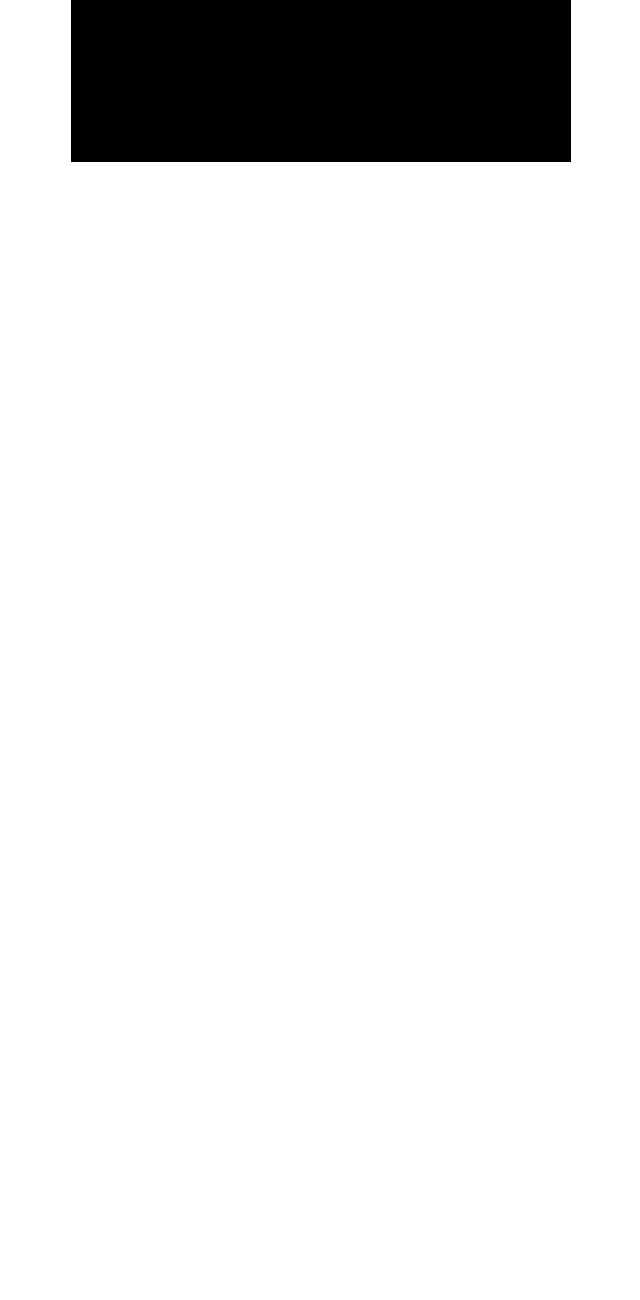
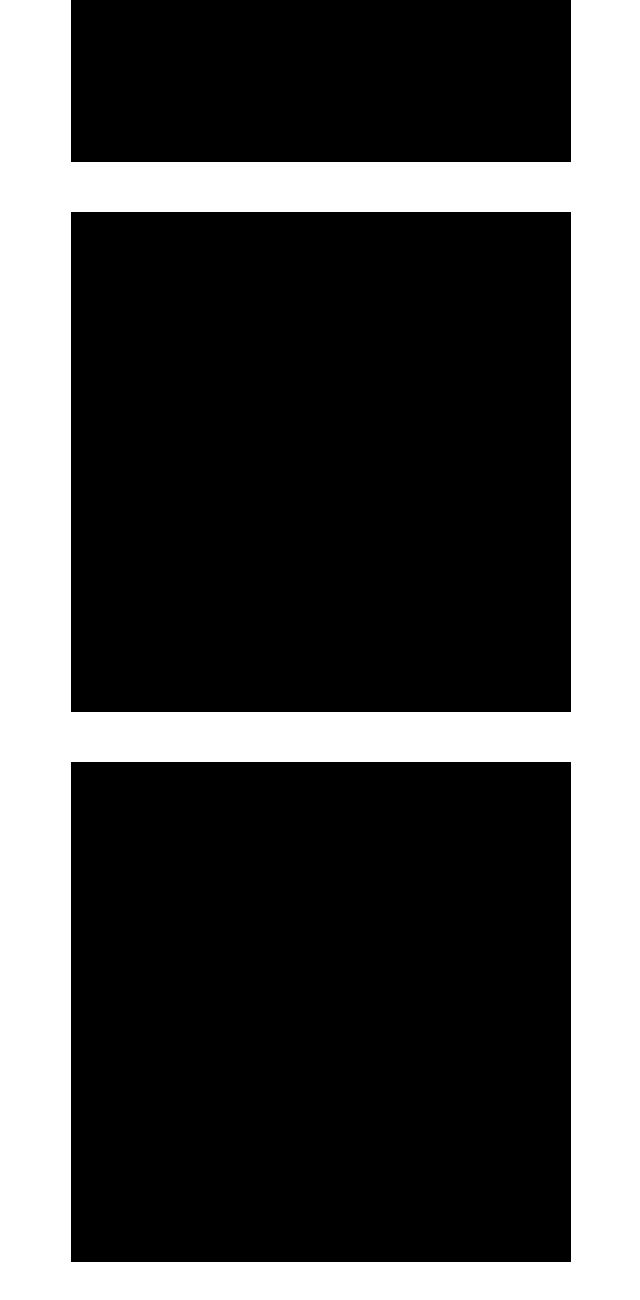
Before and after one commit to shennaichuan-dimo/learngit, a plain HTML site: page index.html in a window 1280 px wide. Shown: the part 388-1688 px from the top of the page, without its empty margins (319-959 px from the left). Before the commit the page ends 800 px from the top, so only its background shows below. Drawn offline with Linux system fonts and the light colour scheme.

Commit message:
添加了两个盒子

```diff
--- a/index.html
+++ b/index.html
@@ -20,5 +20,7 @@
 </head>
 <body>
     <div class="container"></div>
+    <div class="container"></div>
+    <div class="container"></div>
 </body>
 </html>
```
